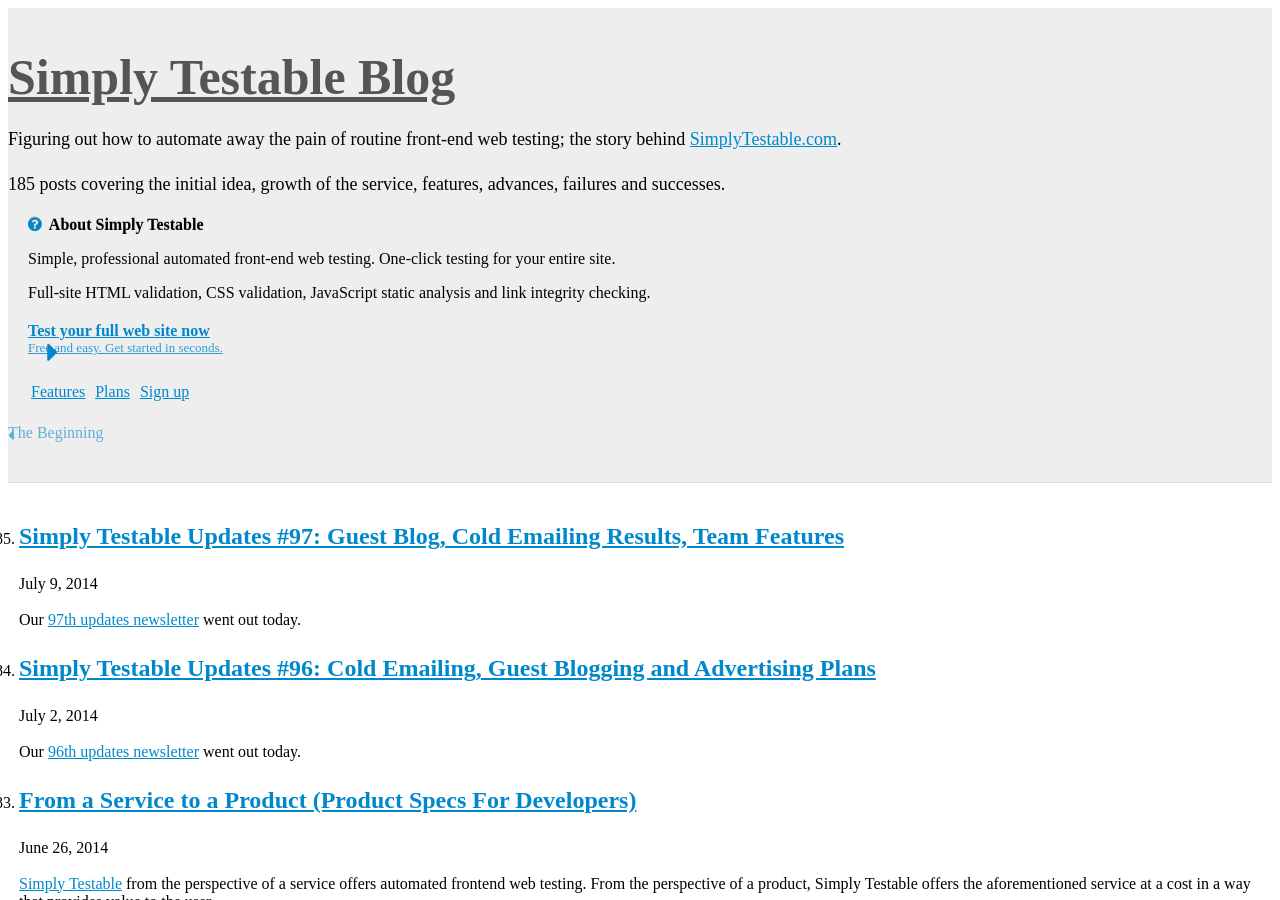
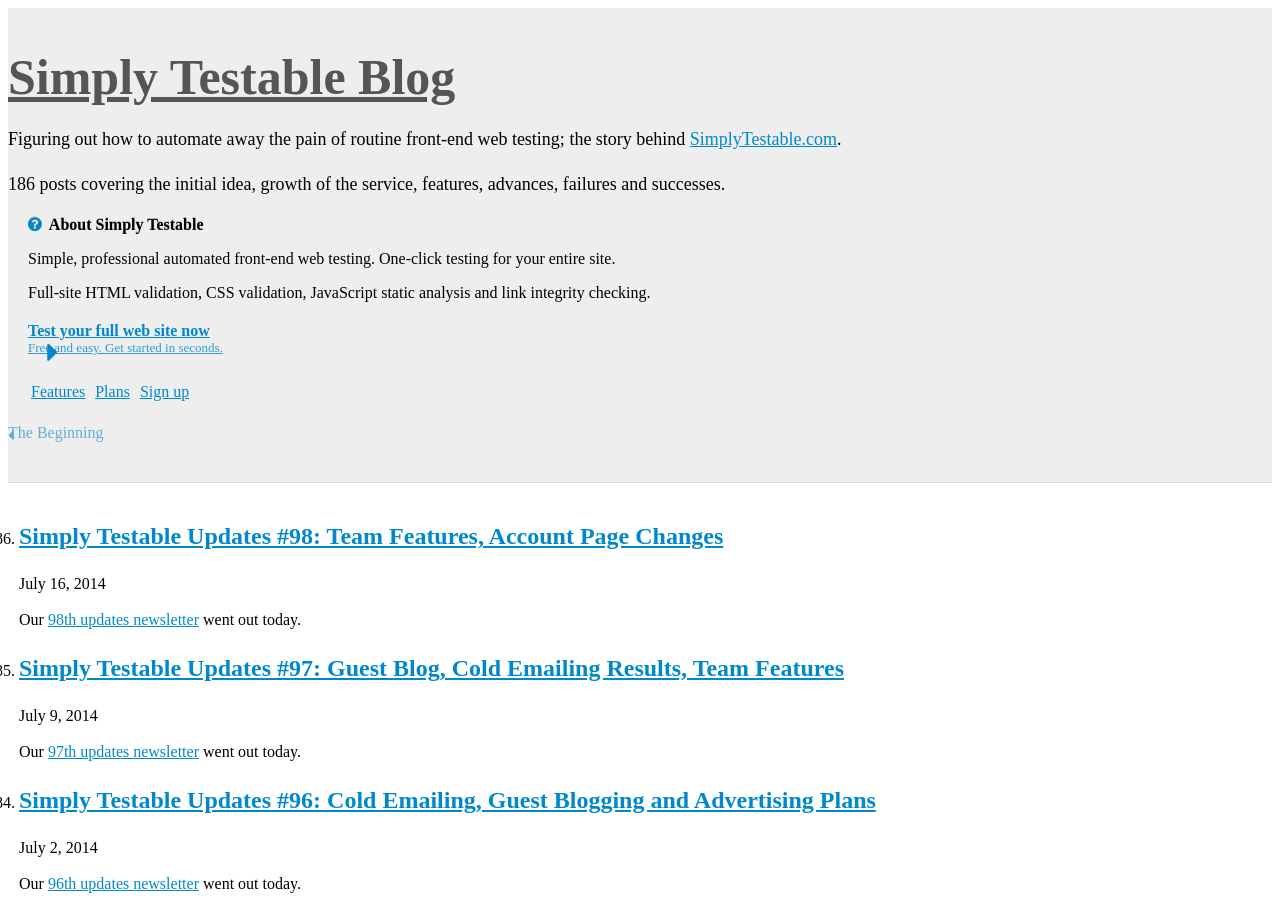
Before and after one commit to webignition/blog.simplytestable.com, a Jekyll site: the page built from archive/index.html, in a window 1280 px wide and 900 px high. Built offline with Jekyll 4.4.1, drawn with Linux system fonts in a browser that asks for light colours; nearby versions of some CDN libraries; comment, search, counter and statistics services are not loaded; a style sheet for code colours, icons or effects is not loaded; some of the changed text lies outside the part shown.

Commit message:
98th newsletter notification

```diff
--- a/archive/index.html
+++ b/archive/index.html
@@ -6,6 +6,28 @@ is_archive: true
 <ol class="archive">
 
 
+    <li value="186">
+        <h2><a href="/simply-testable-updates-98/">Simply Testable Updates #98: Team Features, Account Page Changes </a></h2>
+        <p class="post-date">July 16, 2014</p>
+
+
+
+
+
+
+
+
+
+    <p>
+        Our <a href="http://us5.campaign-archive2.com/?u=ac75e33d993d2b502e333ddd0&amp;id=89e97e4907">98th updates newsletter</a> went out today.
+    </p>
+
+
+
+
+    </li>
+
+
     <li value="185">
         <h2><a href="/simply-testable-updates-97/">Simply Testable Updates #97: Guest Blog, Cold Emailing Results, Team Features </a></h2>
         <p class="post-date">July  9, 2014</p>
```
Also changed, not shown: _posts/2014/2014-07-16-simply-testable-updates-98.html (added, +15 -0 lines), sitemap.xml (+7 -3 lines).
